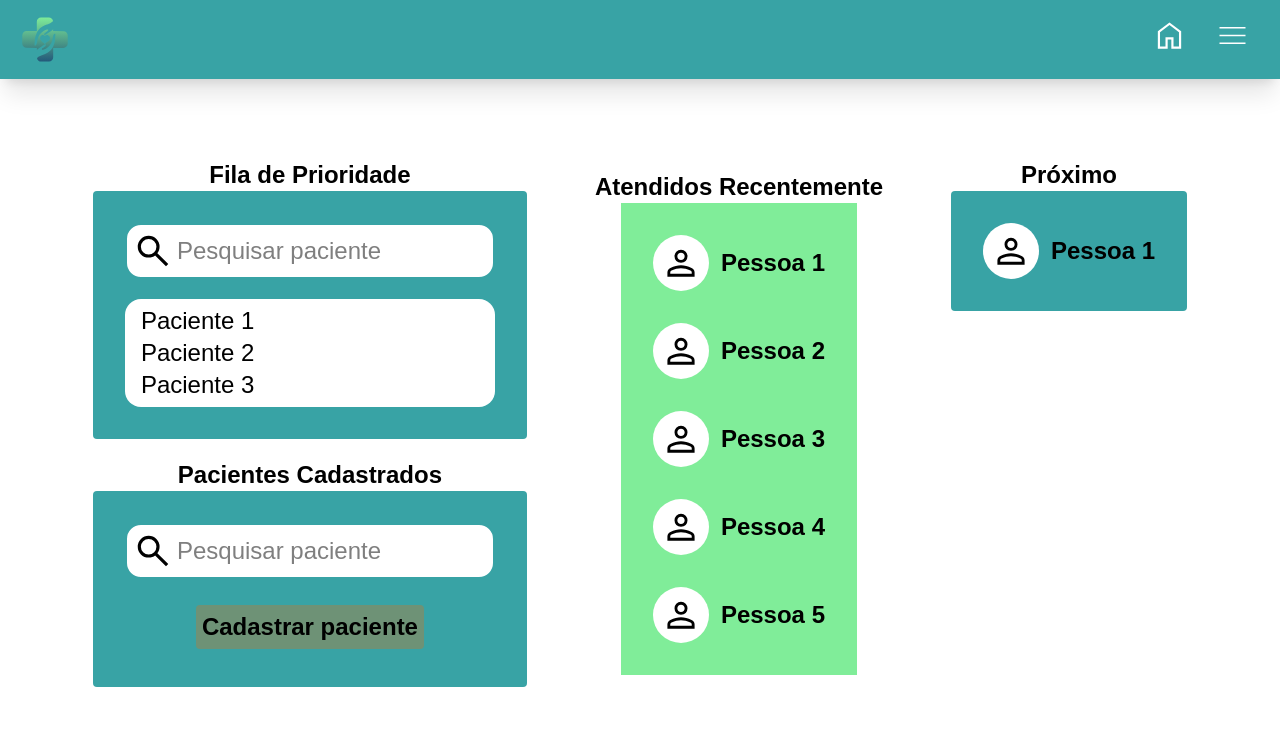
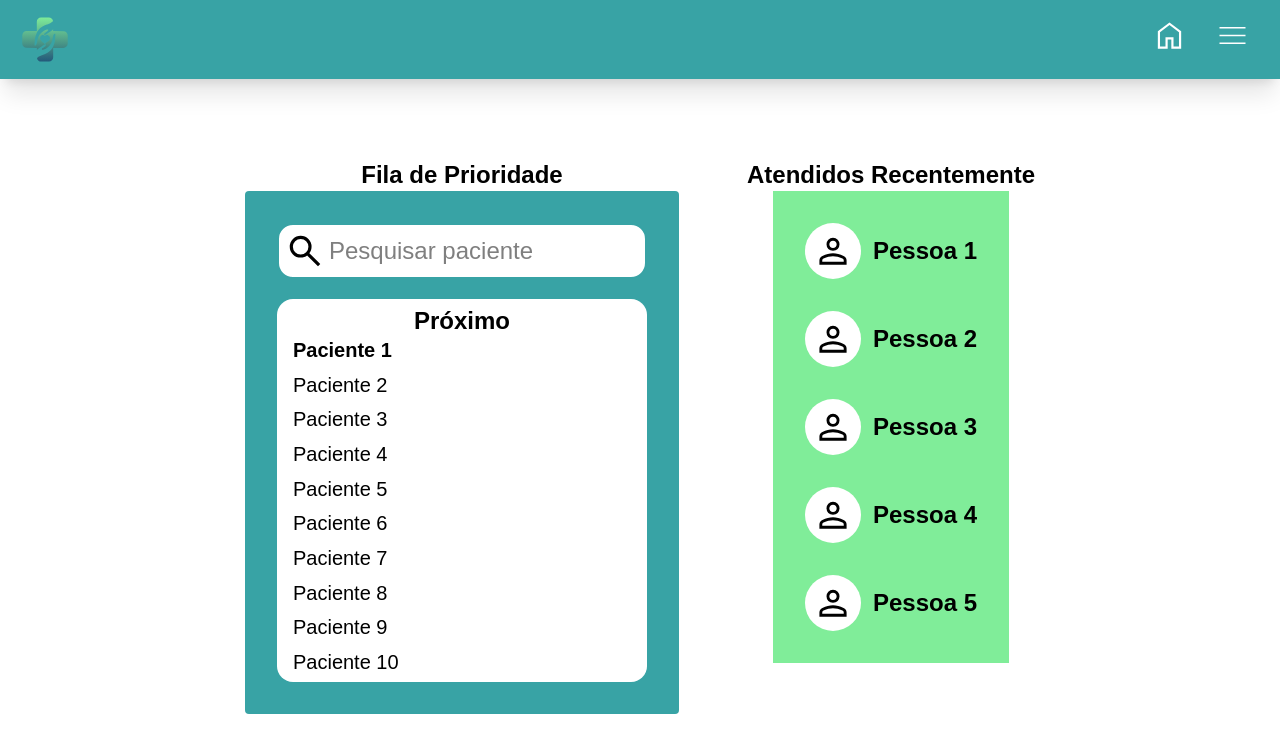
Before and after one commit to ericSilvaP/filaProntoSocorro, a Next.js app: page /homeRecepcionista in a window 1280 px wide. Shown: the top 752 px of the page. Built offline with nearby package versions, Linux system fonts and the light colour scheme.

Commit message:
tela de fila

```diff
--- a/src/app/homeRecepcionista/page.tsx
+++ b/src/app/homeRecepcionista/page.tsx
@@ -1,52 +1,42 @@
 import { Person } from "@/components/person";
 import { SearchBar } from "@/components/searchBar";
-import Link from "next/link";
 
 export default function Tela1() {
+
+  let patients = ['Paciente 1', 'Paciente 2', 'Paciente 3', 'Paciente 4', 'Paciente 5', 'Paciente 6', 'Paciente 7', 'Paciente 8', 'Paciente 9', 'Paciente 10',]
 
     return (
         <div className="">
             <main className="flex mt-[5rem] px-10 gap-17 justify-center flex-col md:flex-row text-2xl">
-                <section className="flex flex-col gap-5">
+                <div className="flex flex-col gap-5">
                     <div className="flex flex-col items-center justify-center">
                         <h3 className="text-center font-bold">Fila de Prioridade</h3>
                         <div className="flex flex-col bg-[rgb(56,163,165)] rounded p-8 gap-5">
                             <SearchBar />
-                            <div className="p-1.5 bg-white rounded-2xl px-4">
-                                Paciente 1 <br /> Paciente 2 <br /> Paciente 3
+                            <div className="flex flex-col p-1.5 bg-white rounded-2xl px-4 gap-2">
+                                {patients.map((p, i) => (i === 0 ?
+                                  <div key={i} className="font-bold">
+                                    <div className="text-center text-2xl">Próximo</div>
+                                    <div className="text-[20px]">
+                                      {p}
+                                    </div>
+                                  </div> :
+                                  <div key={i} className="text-[20px]">{p}</div>
+                                ))}
                             </div>
                         </div>
                     </div>
-                    <div className="flex flex-col items-center justify-center">
-                        <h3 className="text-center font-bold">Pacientes Cadastrados</h3>
-                        <div className="flex flex-col bg-[rgb(56,163,165)] rounded p-8 gap-5">
-                            <SearchBar />
-                            <div className="p-1.5 px-4 justify-center flex">
-                                <Link href="/cadastroPessoa">
-                                    <button className="bg-[rgb(110,146,118)] p-1.5 rounded font-bold cursor-pointer">
-                                    Cadastrar paciente
-                                    </button>
-                                </Link>
-                            </div>
-                        </div>
-                    </div>
-                </section>
-                <section className="flex flex-col items-center justify-center">
+                </div>
+                <div className="flex flex-col items-center justify-center h-full">
                     <h3 className="text-center font-bold">Atendidos Recentemente</h3>
-                    <div className="flex flex-col p-8 justify-center items-center bg-[rgb(128,237,153)] gap-8 md:w-auto">
+                    <div className="flex flex-col p-8 justify-center items-center bg-[rgb(128,237,153)] gap-8 md:w-auto h-full">
                         {[1,2,3,4,5].map(n => (
                             <div key={n} className="flex justify-center w-full gap-3 items-center">
                                 <Person name={`Pessoa ${n}`}/>
                             </div>
                         ))}
                     </div>
-                </section>
-                <section className="flex flex-col items-center">
-                    <h3 className="font-bold text-center">Próximo</h3>
-                    <div className="bg-[rgb(56,163,165)] p-8 items-center justify-between rounded flex gap-3 md:w-auto">
-                        <Person name={`Pessoa 1`}/>
-                    </div>
-                </section>
+                </div>
             </main>
         </div>
     )
```
